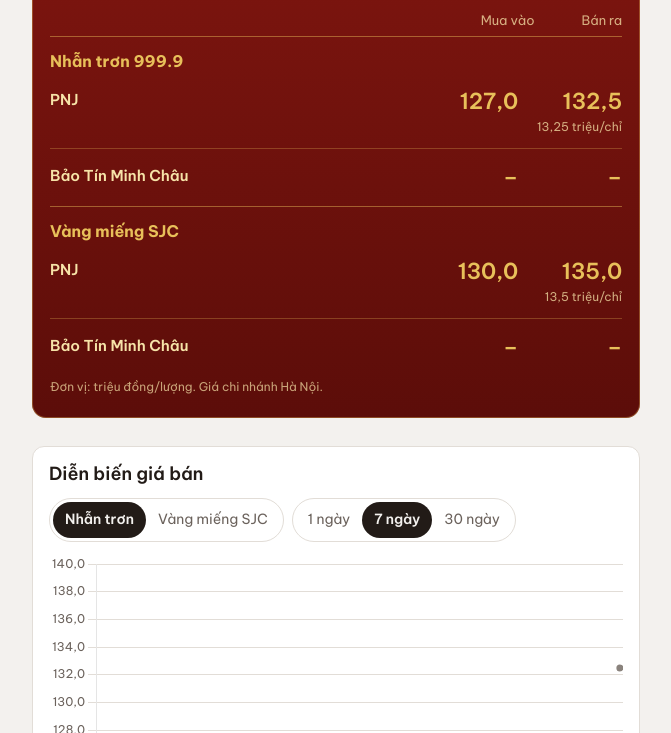
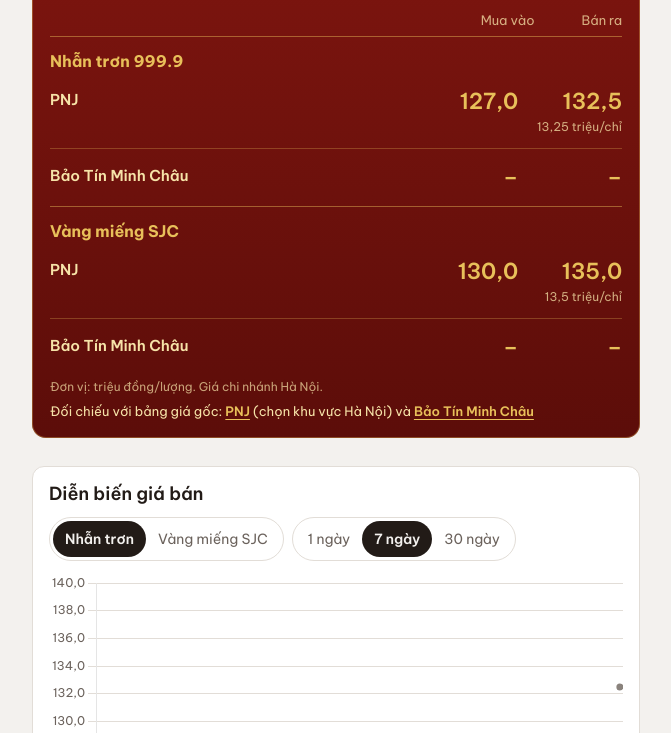
Before and after one commit to kart39/gia-vang, a website with bundled scripts: page index.html in a window 1280 px wide. Shown: the part 67-800 px from the top of the page, without its empty margins (304-975 px from the left). Built offline with nearby package versions, Linux system fonts and the light colour scheme.

Commit message:
feat: thêm link đối chiếu bảng giá gốc của PNJ và Bảo Tín Minh Châu
Co-Authored-By: Claude Opus 5.5 <noreply@anthropic.com>

```diff
--- a/assets/style.css
+++ b/assets/style.css
@@ -110,6 +110,9 @@ button, input { font: inherit; color: inherit; }
 .row__price small { font-size: 0.75rem; font-weight: 400; color: var(--gold-soft); opacity: 0.75; letter-spacing: 0; }
 
 .board__unit { margin: 2px 0 6px; font-size: 0.75rem; opacity: 0.7; }
+.board__sources { margin: 0; font-size: 0.8125rem; color: var(--gold-soft); }
+.board__sources a { color: var(--gold); font-weight: 600; text-underline-offset: 3px; }
+.board__sources a:focus-visible { outline-color: var(--gold); }
 
 .group { margin: 0; padding: 14px 0 2px; border-top: 1px solid rgba(232, 192, 90, 0.45); font-size: 1rem; font-weight: 700; color: var(--gold); }
 .group + .row { border-top: 0; }
--- a/index.html
+++ b/index.html
@@ -24,6 +24,11 @@
 
       <div id="board-rows"></div>
       <p class="board__unit">Đơn vị: triệu đồng/lượng. Giá chi nhánh Hà Nội.</p>
+      <p class="board__sources">Đối chiếu với bảng giá gốc:
+        <a href="https://www.pnj.com.vn/site/gia-vang" target="_blank" rel="noopener">PNJ</a>
+        (chọn khu vực Hà Nội) và
+        <a href="https://btmc.vn/gia-vang-theo-ngay.html" target="_blank" rel="noopener">Bảo Tín Minh Châu</a>
+      </p>
     </section>
 
     <div class="notices" id="notices" aria-live="polite"></div>
```
